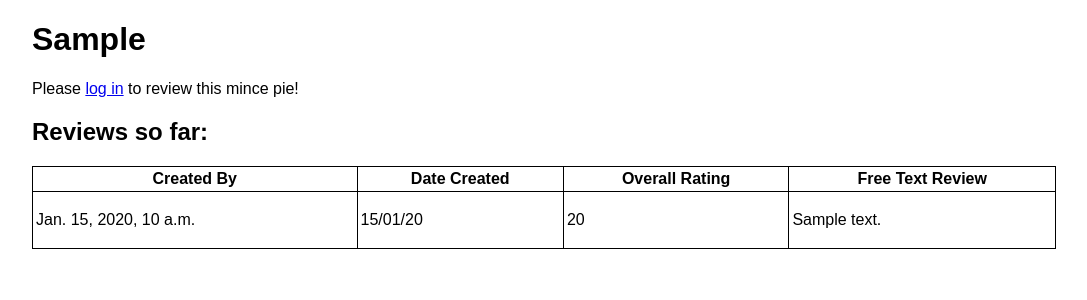
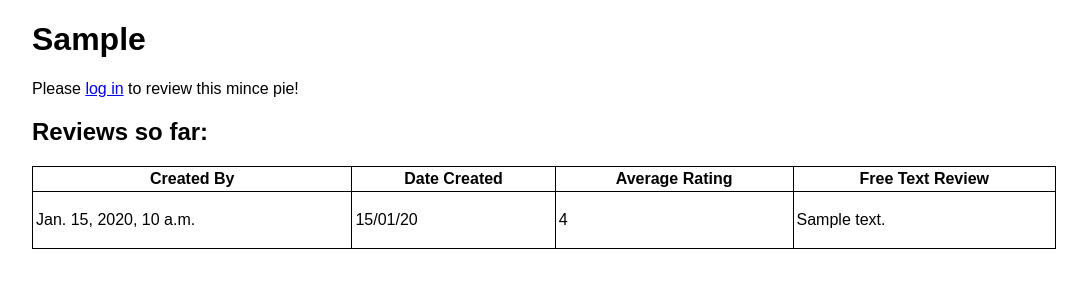
Before and after one commit to MattJamesChampion/mince-pie-rate, a Django app: template website/rate/templates/rate/detail.html in a window 1280 px wide. Shown: the part 62-362 px from the top of the page, without its empty margins (96-1183 px from the left). Run offline with Django 3.2, Linux system fonts and the light colour scheme; the template is opened without the code that fills it: most values are stand-ins (such as "Sample title", 1, 10 or a date in 2020).

Commit message:
Modify the review template to use Average Rating rather than Overall Rating

```diff
--- a/website/rate/templates/rate/detail.html
+++ b/website/rate/templates/rate/detail.html
@@ -28,14 +28,14 @@
                 <tr>
                     <th>Created By</th>
                     <th>Date Created</th>
-                    <th>Overall Rating</th>
+                    <th>Average Rating</th>
                     <th>Free Text Review</th>
                 </tr>
                 {% for review in mince_pie.review_set.all %}
                 <tr>
                     <td>{{review.created_by}}</td>
                     <td>{{review.created_at|date:"d/m/y"}}</td>
-                    <td>{{review.pastry_rating|add:review.filling_rating|add:review.appearance_rating|add:review.aroma_rating|add:review.value_for_money_rating}}</td>
+                    <td>{{review.rating_mean}}</td>
                     <td>{{review.free_text_review|linebreaks}}</td>
                 </tr>
                 {% endfor %}
```
